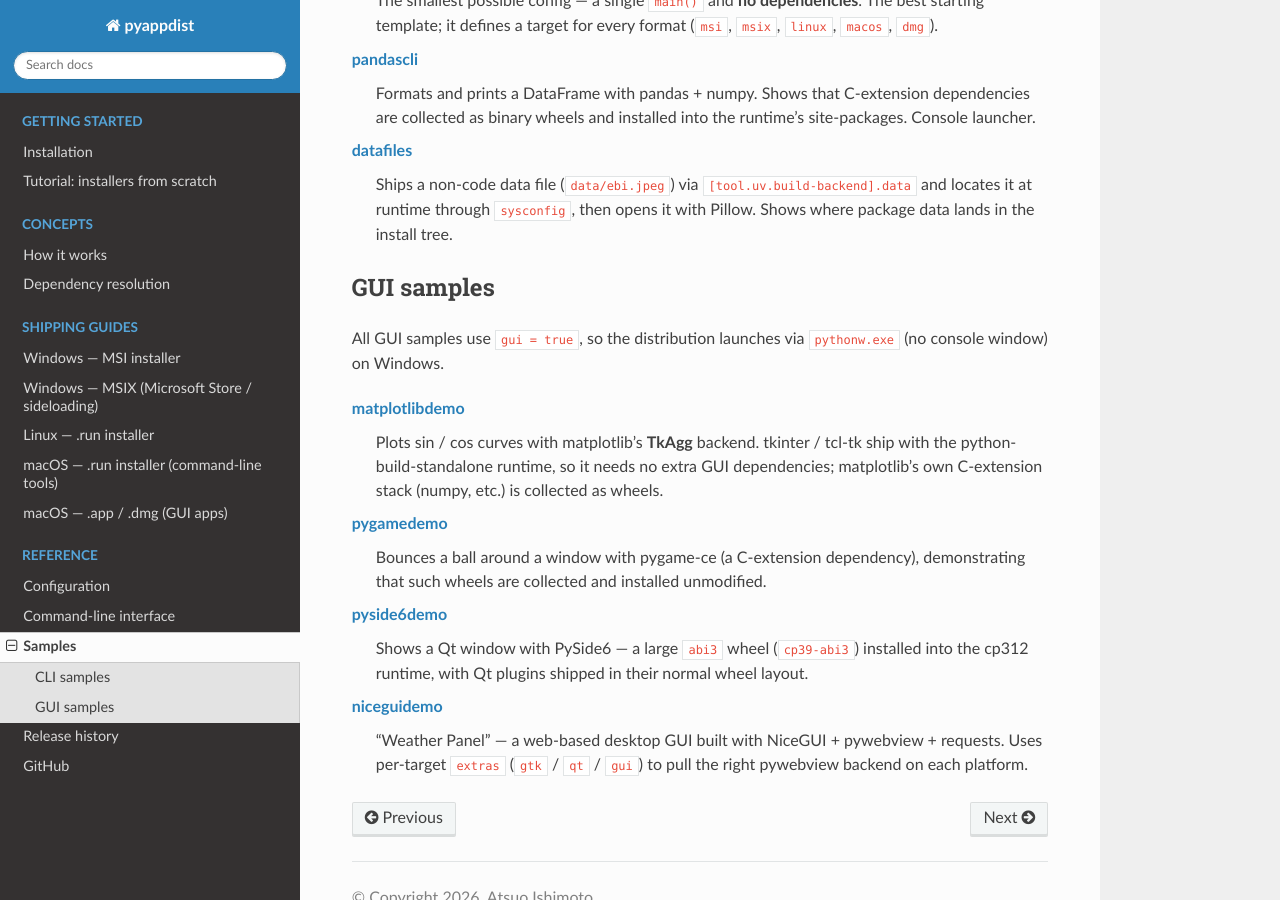
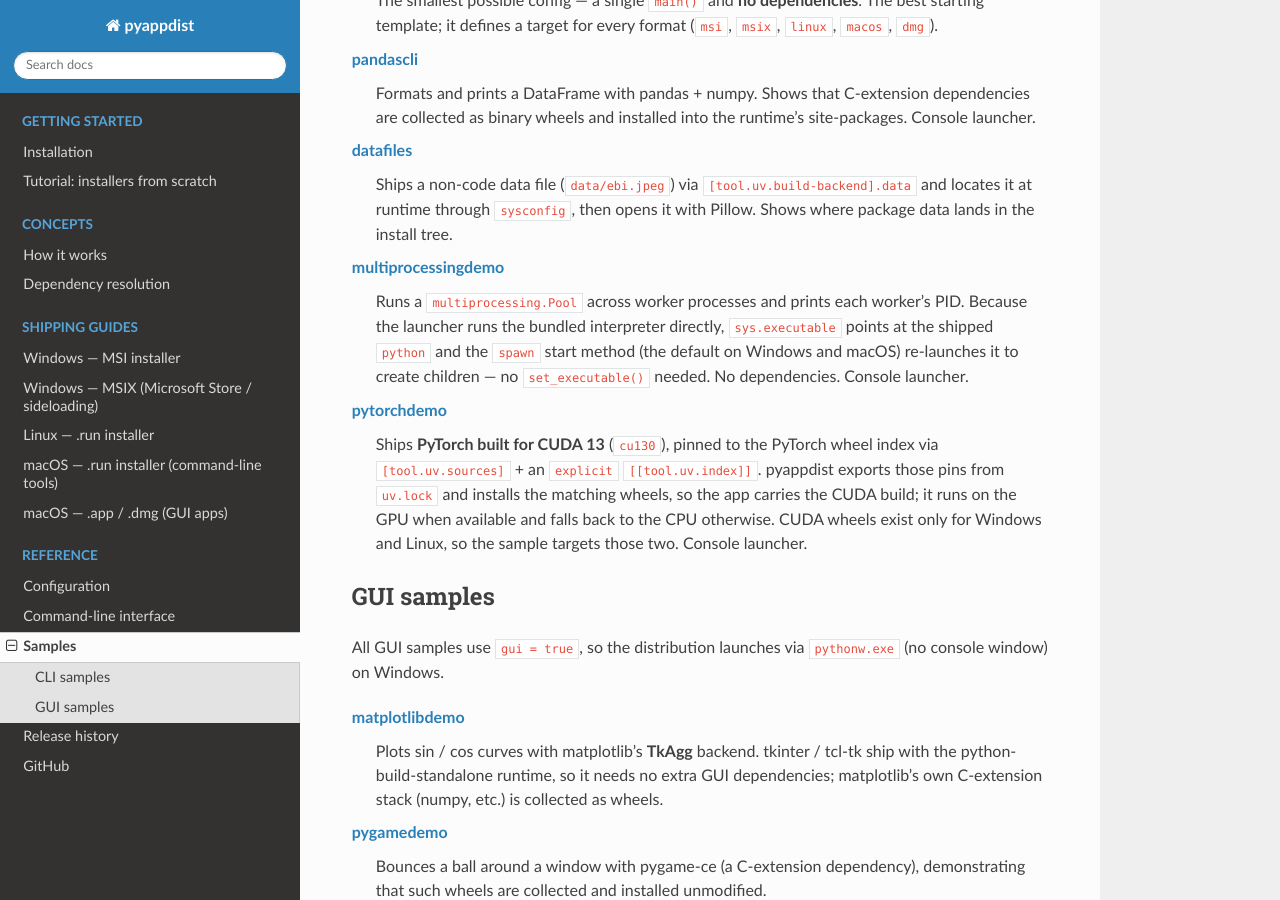
Before and after one commit to atsuoishimoto/pyappdist, a Sphinx documentation site: the page built from docs/samples.rst, in a window 1280 px wide and 900 px high, scrolled down 585 px. Built offline with Sphinx 7.4.7 and the Read the Docs theme 3.1.0, drawn with Linux system fonts in a browser that asks for light colours.

Commit message:
update samples

```diff
--- a/docs/samples.rst
+++ b/docs/samples.rst
@@ -38,6 +38,21 @@ CLI samples
    ``sysconfig``, then opens it with Pillow. Shows where package data lands in
    the install tree.
 
+`multiprocessingdemo <https://github.com/atsuoishimoto/pyappdist/tree/main/samples/multiprocessingdemo>`_
+   Runs a ``multiprocessing.Pool`` across worker processes and prints each
+   worker's PID. Because the launcher runs the bundled interpreter directly,
+   ``sys.executable`` points at the shipped ``python`` and the ``spawn`` start
+   method (the default on Windows and macOS) re-launches it to create children
+   — no ``set_executable()`` needed. No dependencies. Console launcher.
+
+`pytorchdemo <https://github.com/atsuoishimoto/pyappdist/tree/main/samples/pytorchdemo>`_
+   Ships **PyTorch built for CUDA 13** (``cu130``), pinned to the PyTorch wheel
+   index via ``[tool.uv.sources]`` + an ``explicit`` ``[[tool.uv.index]]``.
+   pyappdist exports those pins from ``uv.lock`` and installs the matching
+   wheels, so the app carries the CUDA build; it runs on the GPU when available
+   and falls back to the CPU otherwise. CUDA wheels exist only for Windows and
+   Linux, so the sample targets those two. Console launcher.
+
 GUI samples
 -----------
 
```
Also changed, not shown: README.md (+2 -0 lines), 17 other files.
